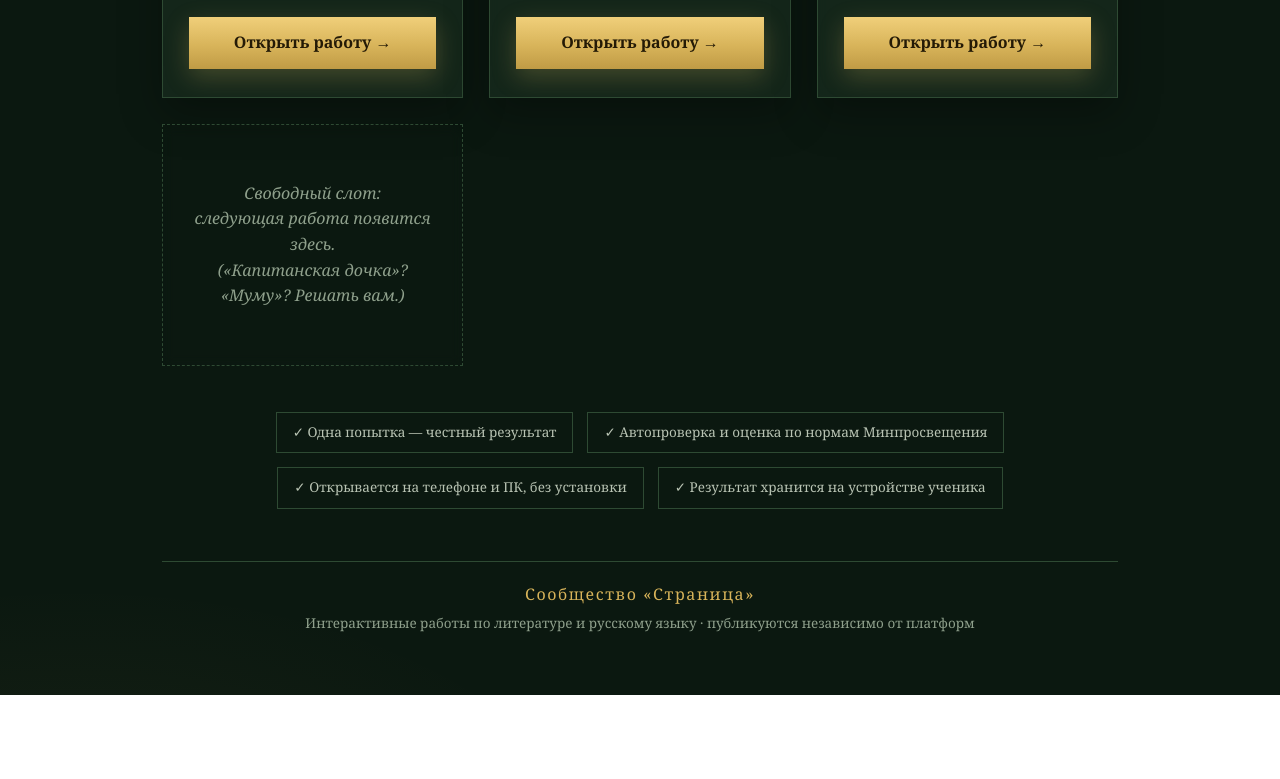
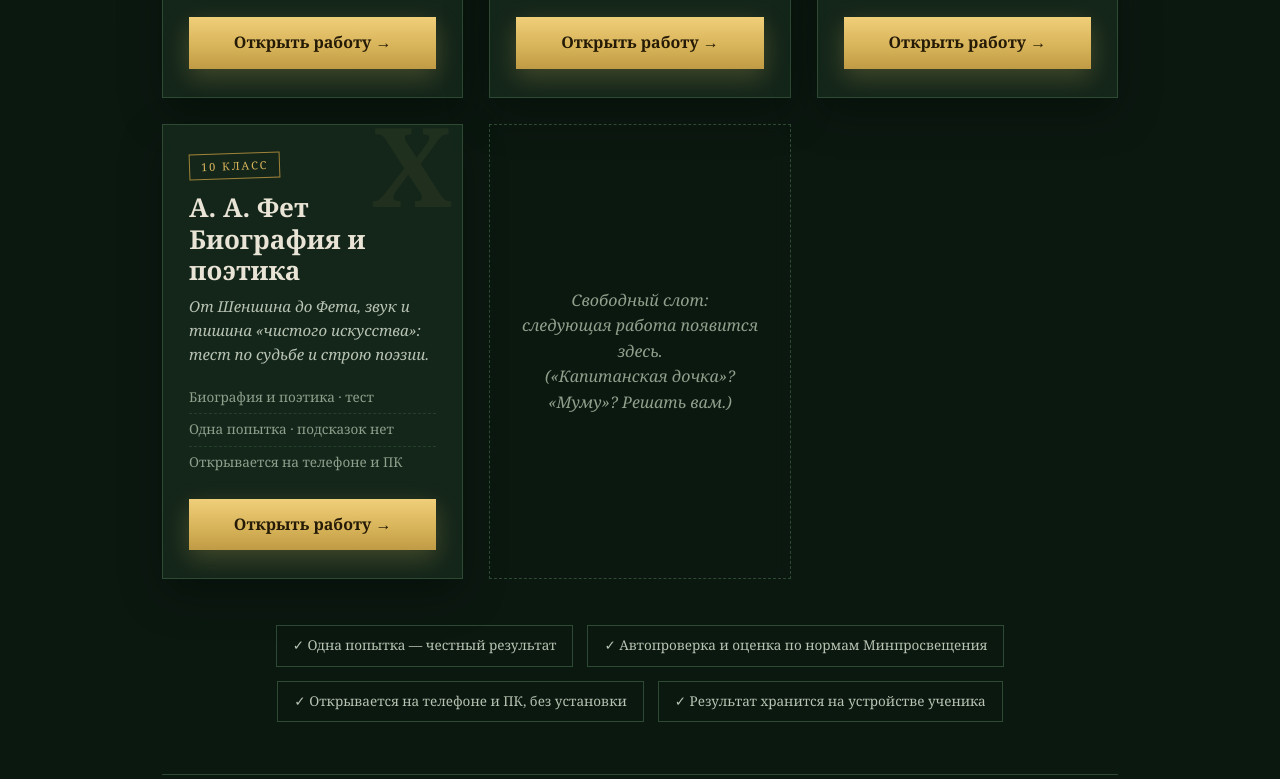
Before and after one commit to tatyanakuropatkin-alt/stranitsa, a plain HTML site: page index.html in a window 1280 px wide. Shown: the part 1950-2729 px from the top of the page. Before the commit the page ends 2645 px from the top, so only its background shows below. Drawn offline with Linux system fonts and the light colour scheme.

Commit message:
Update index.html

```diff
--- a/index.html
+++ b/index.html
@@ -229,6 +229,18 @@ document.addEventListener("DOMContentLoaded",function(){
       <a class="btn" href="mymy.html">Открыть работу →</a>
     </article>
 
+       <article class="work" data-roman="X">
+      <span class="cls">10 класс</span>
+      <h2>А. А. Фет<br>Биография и поэтика</h2>
+      <p class="theme">От Шеншина до Фета, звук и тишина «чистого искусства»: тест по судьбе и строю поэзии.</p>
+      <ul class="meta">
+        <li>Биография и поэтика · тест</li>
+        <li>Одна попытка · подсказок нет</li>
+        <li>Открывается на телефоне и ПК</li>
+      </ul>
+      <a class="btn" href="Fet_Biography_Poetics_Test.html">Открыть работу →</a>
+    </article>
+
     <article class="work soon">
       <p>Свободный слот:<br>следующая работа появится здесь.<br>(«Капитанская дочка»? «Муму»? Решать вам.)</p>
     </article>
```
